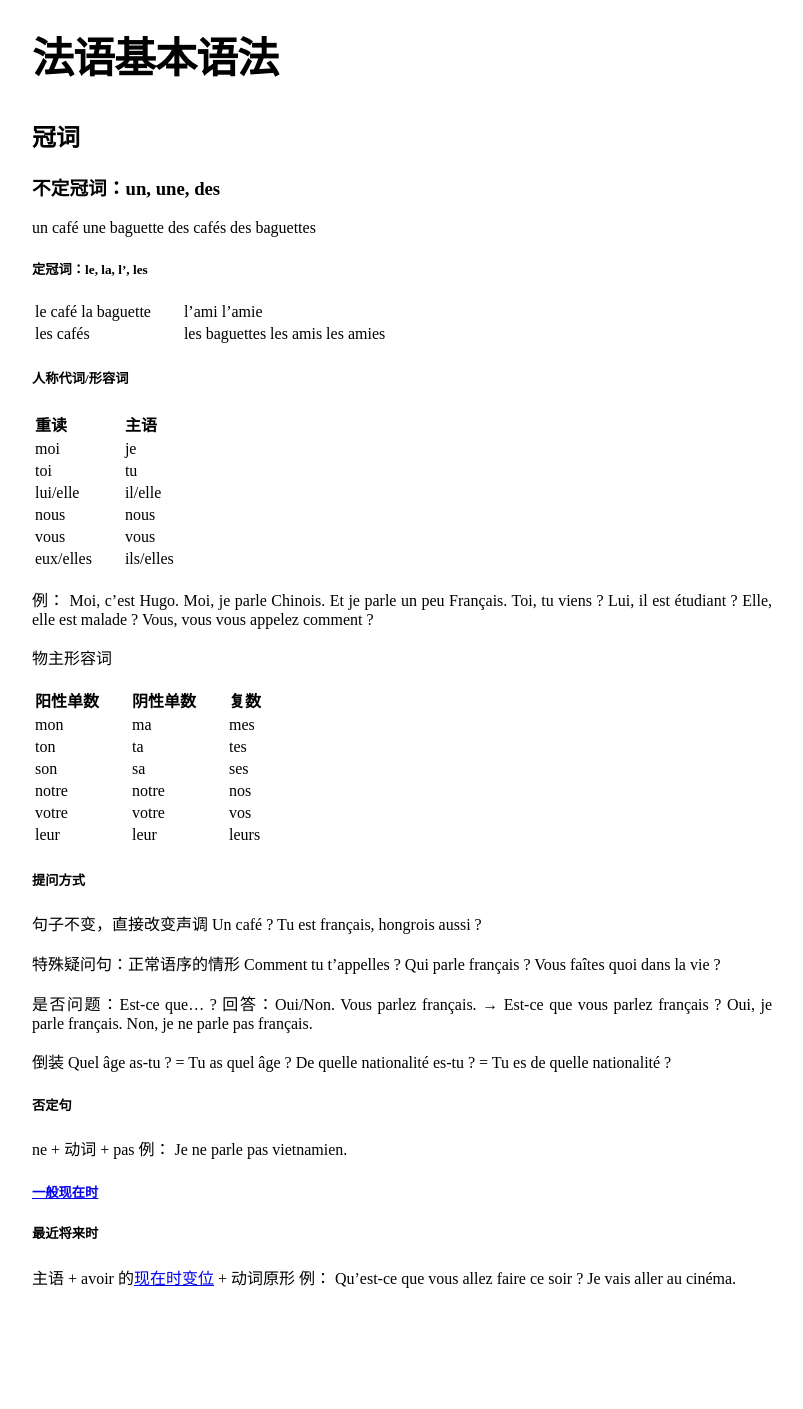
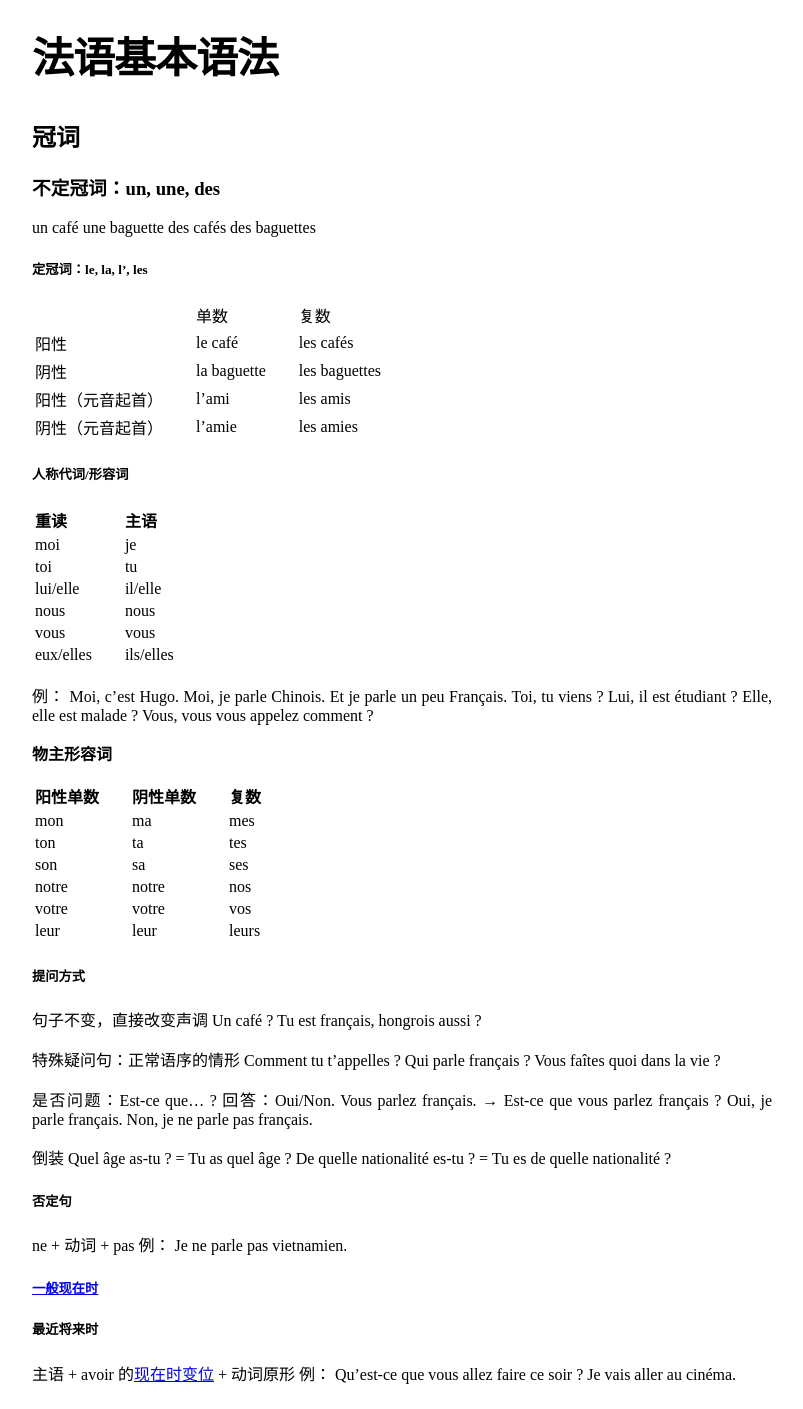
Before and after one commit to keinriesenradinparis/testing_local, a Jekyll site: the page built from _posts/2022/2022-12-16-法语基本语法.md, in a window 1280 px wide. Shown: the whole page, without its empty margins (238-1041 px from the left). Built offline with Jekyll 4.4.1, drawn with Linux system fonts in a browser that asks for light colours; before the commit the page ends 1313 px from its top, so only the background shows below that.

Commit message:
Update 2022-12-16-法语基本语法.md

```diff
--- a/_posts/2022/2022-12-16-法语基本语法.md
+++ b/_posts/2022/2022-12-16-法语基本语法.md
@@ -16,8 +16,11 @@ des cafés    des baguettes
 
 ##### 定冠词：le, la, l', les
 
-| le café       la baguette   | l'ami       l'amie|
-| les cafés  |  les baguettes    les amis    les amies|
+|     | 单数              | 复数 |
+| 阳性 | le café          | les cafés |
+| 阴性 | la baguette      |  les baguettes |
+| 阳性（元音起首） | l'ami  | les amis |
+| 阴性（元音起首） | l'amie | les amies |
 
 ##### 人称代词/形容词
 
@@ -39,7 +42,7 @@ Elle, elle est malade ?
 Vous, vous vous appelez comment ?
 
 
-物主形容词
+**物主形容词**
 
 | 阳性单数 | 阴性单数 | 复数 |
 | ------- | ------- | -- |
```
